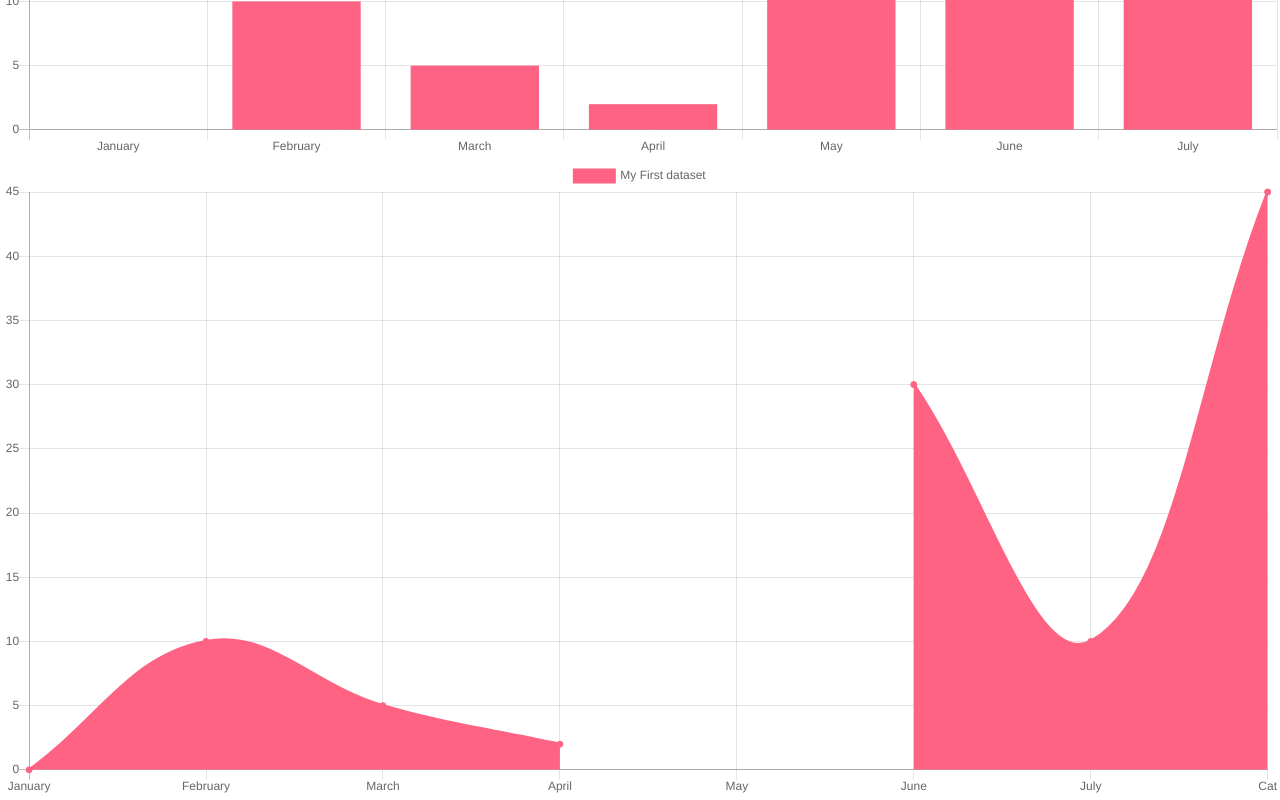
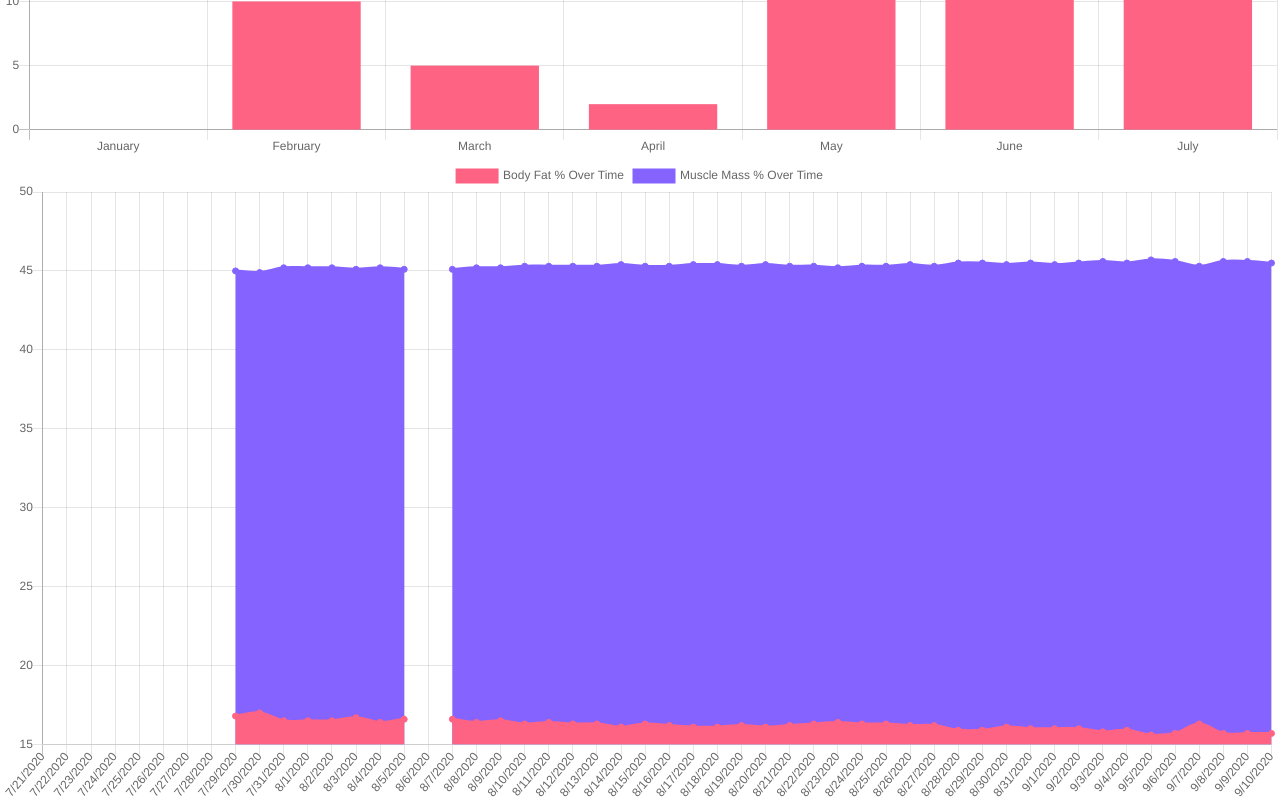
Before and after one commit to MajorZiploc/BodyComp, a React (Create React App) app in the folder client/: page / in a window 1280 px wide. Shown: the part 480-1280 px from the top of the page. Built offline with nearby package versions, Linux system fonts and the light colour scheme.

Commit message:
Adds line chart example with mock data

```diff
--- a/client/src/Components/App.tsx
+++ b/client/src/Components/App.tsx
@@ -4,12 +4,16 @@ import '../Styles/App.css';
 import Days from './Days';
 import BarEx from './BarEx'
 import LineEx from './LineEx'
+import MockDays from "../MockDays.json";
 
 function App() {
   return (
     <div className='App'>
       <BarEx />
-      <LineEx />
+      <LineEx data={MockDays.map(d => d.DyBodyFatPercentage)}
+        labels={MockDays.map(d => new Date(d.DyDate).toLocaleDateString())}
+        data2={MockDays.map(d => d.DyMuscleMassPercentage)}
+       />
       {/* <header className='App-header'>
         <Days />
         <img src={logo} className='App-logo' alt='logo' />
--- a/client/src/Components/LineEx.tsx
+++ b/client/src/Components/LineEx.tsx
@@ -5,13 +5,20 @@ export default function LineEx(props:any){
     return (
         <Line data = {
         {
-            labels: ["January", "February", "March", "April", "May", "June", "July", "Cat"],
+            labels: props.labels,
             datasets: [{
-                label: "My First dataset",
+                label: "Body Fat % Over Time",
                 backgroundColor: 'rgb(255, 99, 132)',
                 borderColor: 'rgb(255, 99, 132)',
-                data: [0, 10, 5, 2, null, 30, 10,45],
-            }]
+                data: props.data
+            },
+            {
+                label: "Muscle Mass % Over Time",
+                backgroundColor: 'rgb(132, 99, 255)',
+                borderColor: 'rgb(132, 99, 255)',
+                data: props.data2
+            }
+        ]
         }
         } />
     )
```
